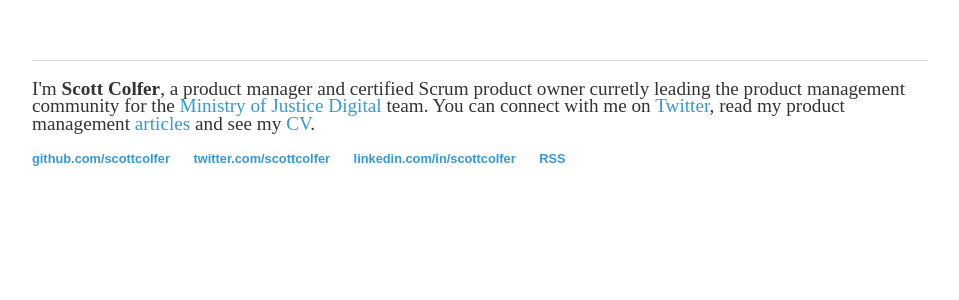
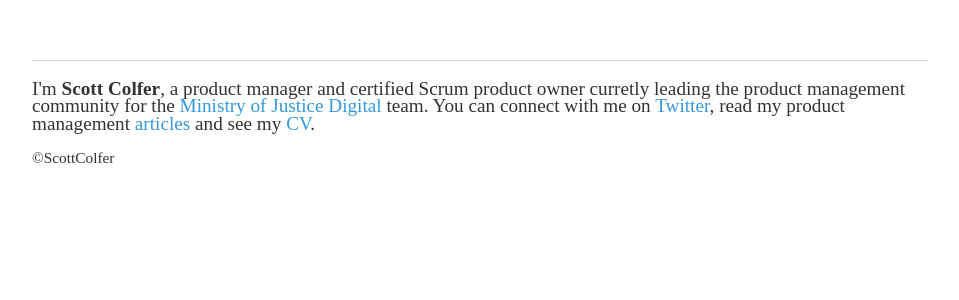
Before and after one commit to scottcolfer/scottcolfer.github.io, a Jekyll site: the page built from index.html, in a window 1280 px wide. Shown: the top 300 px of the page, without its empty margins (160-1119 px from the left). Built offline with Jekyll 4.4.1, drawn with Linux system fonts in a browser that asks for light colours.

Commit message:
Update default.html
Updated footer.

```diff
--- a/_layouts/default.html
+++ b/_layouts/default.html
@@ -25,12 +25,7 @@
 
 			</div><!-- /.container -->
 			<footer>
-	    		<ul>
-	        		<li><a href="https://github.com/scottcolfer/">github.com/scottcolfer</a></li>
-	        		<li><a href="https://twitter.com/scottcolfer/">twitter.com/scottcolfer</a></li>
-	        		<li><a href="https://uk.linkedin.com/in/scottcolfer/">linkedin.com/in/scottcolfer</a></li>
-	        		<li><a href="http://scottcolfer.github.io/blog/atom.xml">RSS</a></li>
-				</ul>
+				<p>&copy;ScottColfer</p>
 			</footer>
 		</body>
 	</html>
```
